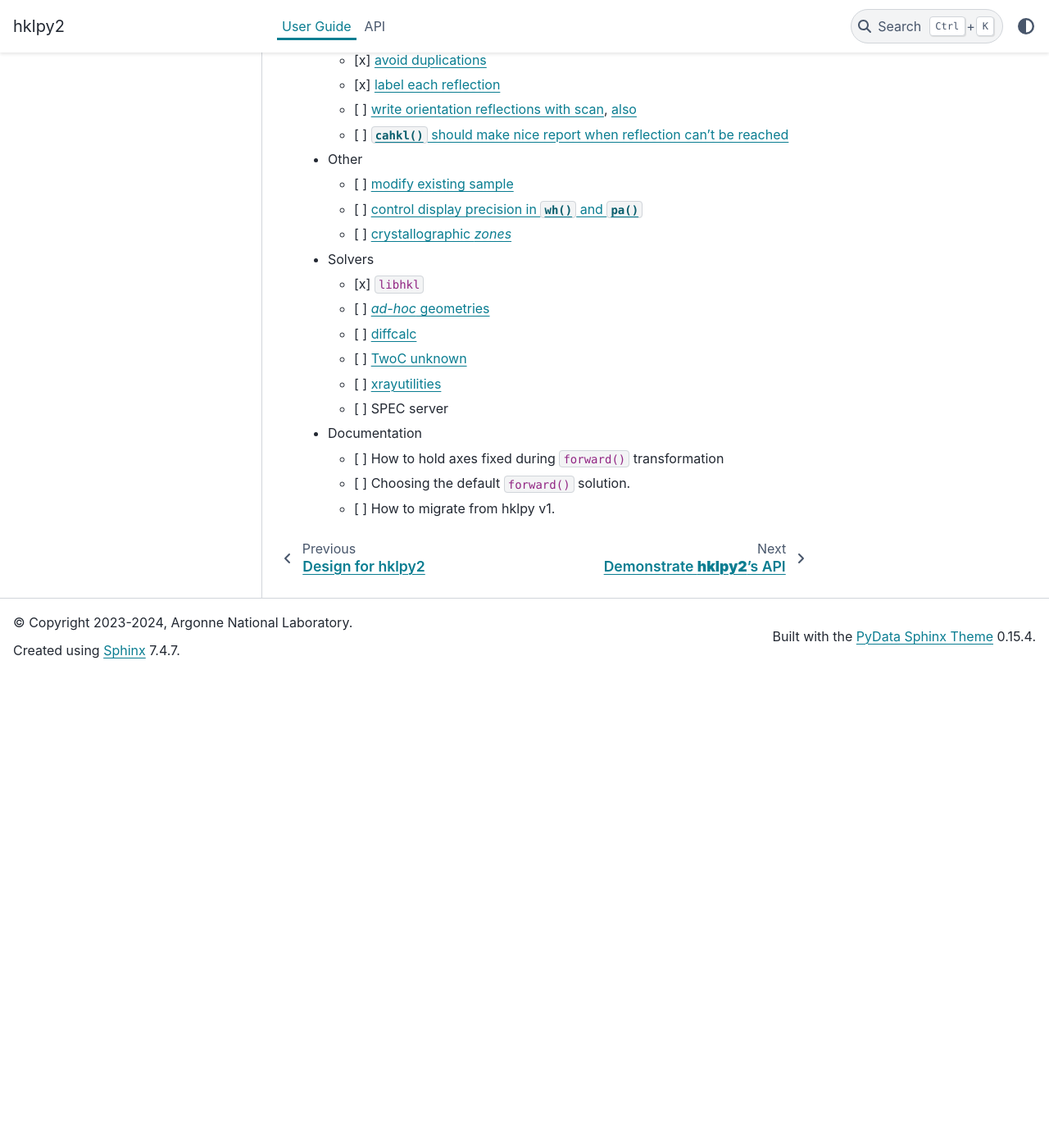
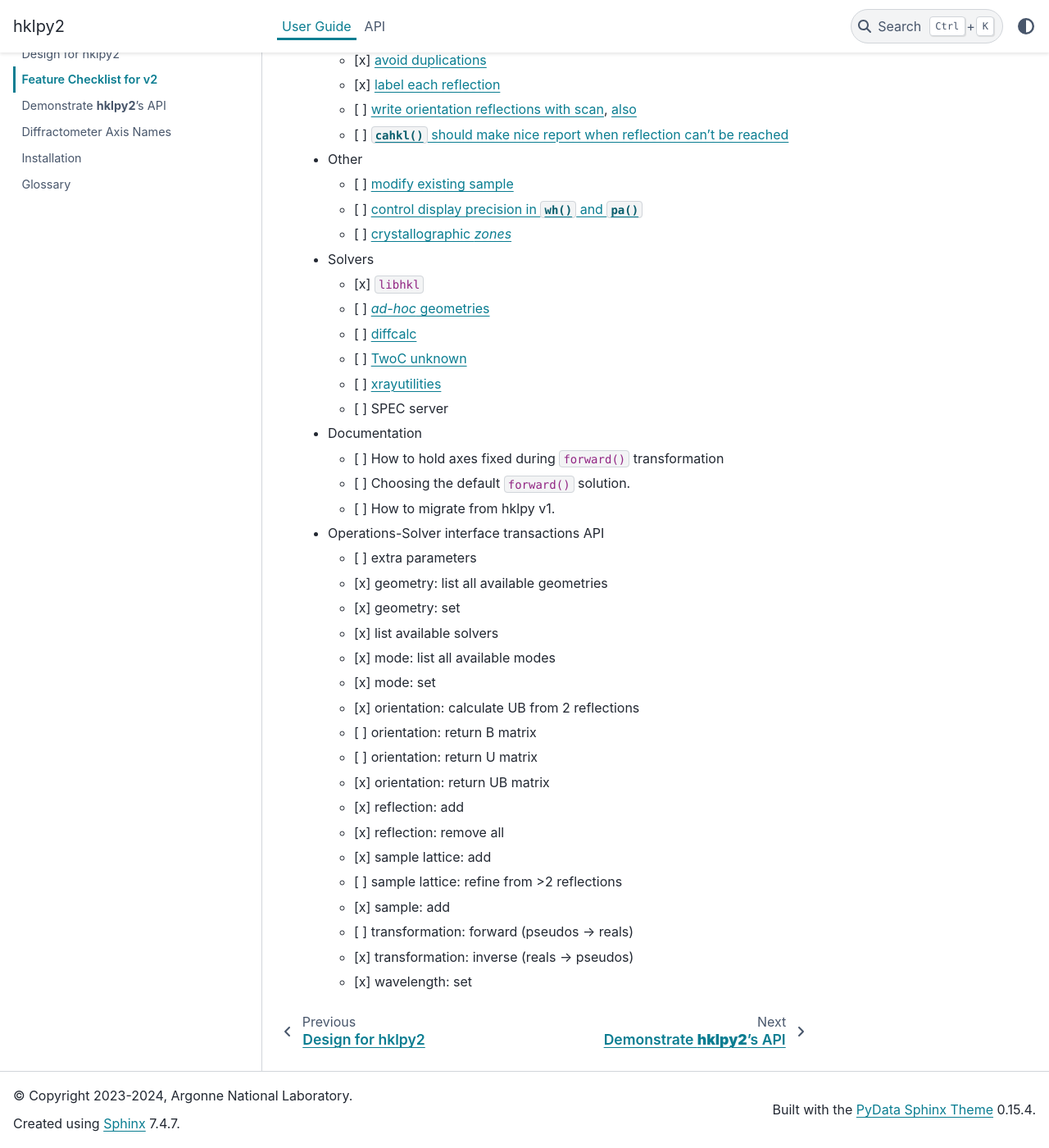
Before and after one commit to prjemian/hklpy2, a Sphinx documentation site: the page built from docs/source/checklist_v2.md, in a window 1280 px wide and 1400 px high, scrolled down 1216 px. Shown: the whole window at 82% size. Built offline with Sphinx 7.4.7 and the PyData theme 0.15.4, drawn with Linux system fonts in a browser that asks for light colours; pages that are not in the unit, such as notebooks, are missing from menus; the version number could not be read and is left out; before the commit the page ends 2038 px from its top, so only the background shows below that.

Commit message:
DOC more checklist items

```diff
--- a/docs/source/checklist_v2.md
+++ b/docs/source/checklist_v2.md
@@ -54,3 +54,22 @@
   * [ ] How to hold axes fixed during `forward()` transformation
   * [ ] Choosing the default `forward()` solution.
   * [ ] How to migrate from hklpy v1.
+* Operations-Solver interface transactions API
+  * [ ] extra parameters
+  * [x] geometry: list all available geometries
+  * [x] geometry: set
+  * [x] list available solvers
+  * [x] mode: list all available modes
+  * [x] mode: set
+  * [x] orientation: calculate UB from 2 reflections
+  * [ ] orientation: return B matrix
+  * [ ] orientation: return U matrix
+  * [x] orientation: return UB matrix
+  * [x] reflection: add
+  * [x] reflection: remove all
+  * [x] sample lattice: add
+  * [ ] sample lattice: refine from >2 reflections
+  * [x] sample: add
+  * [ ] transformation: forward (pseudos -> reals)
+  * [x] transformation: inverse (reals -> pseudos)
+  * [x] wavelength: set
```
